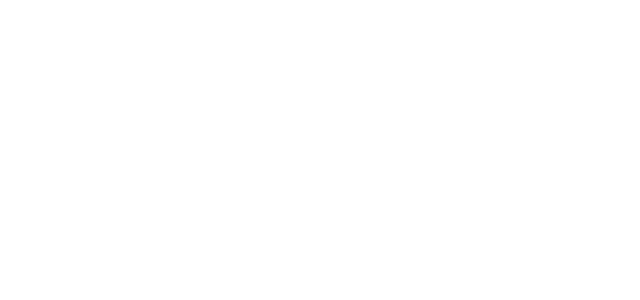
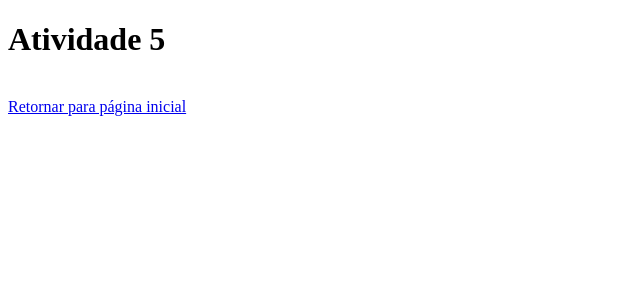
Before and after one commit to JHoww4/Projeto_React, a React (Create React App) app: page /Atividade5 in a window 1280 px wide. Before the commit this address had no page. Shown: the top 300 px of the page, without its empty margins (0-640 px from the left). Built offline with nearby package versions, Linux system fonts and the light colour scheme.

Commit message:
Atividade 5

```diff
--- /dev/null
+++ b/src/Pages/Atividade5/Atividade5.js
@@ -0,0 +1,14 @@
+import React from 'react';
+import { Link } from 'react-router-dom';
+
+
+export default function Atividade5(){
+
+    return(
+        <div>
+            <h1>Atividade 5</h1>
+            <br />
+            <Link to="/">Retornar para página inicial</Link>
+        </div>
+    );
+}
--- a/src/Pages/MinhasRotas.js
+++ b/src/Pages/MinhasRotas.js
@@ -5,6 +5,7 @@
 import Atividade2 from './Atividade2/Atividade2';
 import Atividade3 from './Atividade3/Atividade3';
 import Atividade4 from './Atividade4/Atividade4';
+import Atividade5 from './Atividade5/Atividade5';
 
 export default function MinhasRotas() {
     return (
@@ -15,6 +16,7 @@
                 <Route path="/Atividade2" element={<Atividade2 />} />
                 <Route path="/Atividade3" element={<Atividade3 />} />
                 <Route path="/Atividade4" element={<Atividade4 />} />
+                <Route path="/Atividade5" element={<Atividade5 />} />
             </Routes>
         </BrowserRouter>
     );
```
